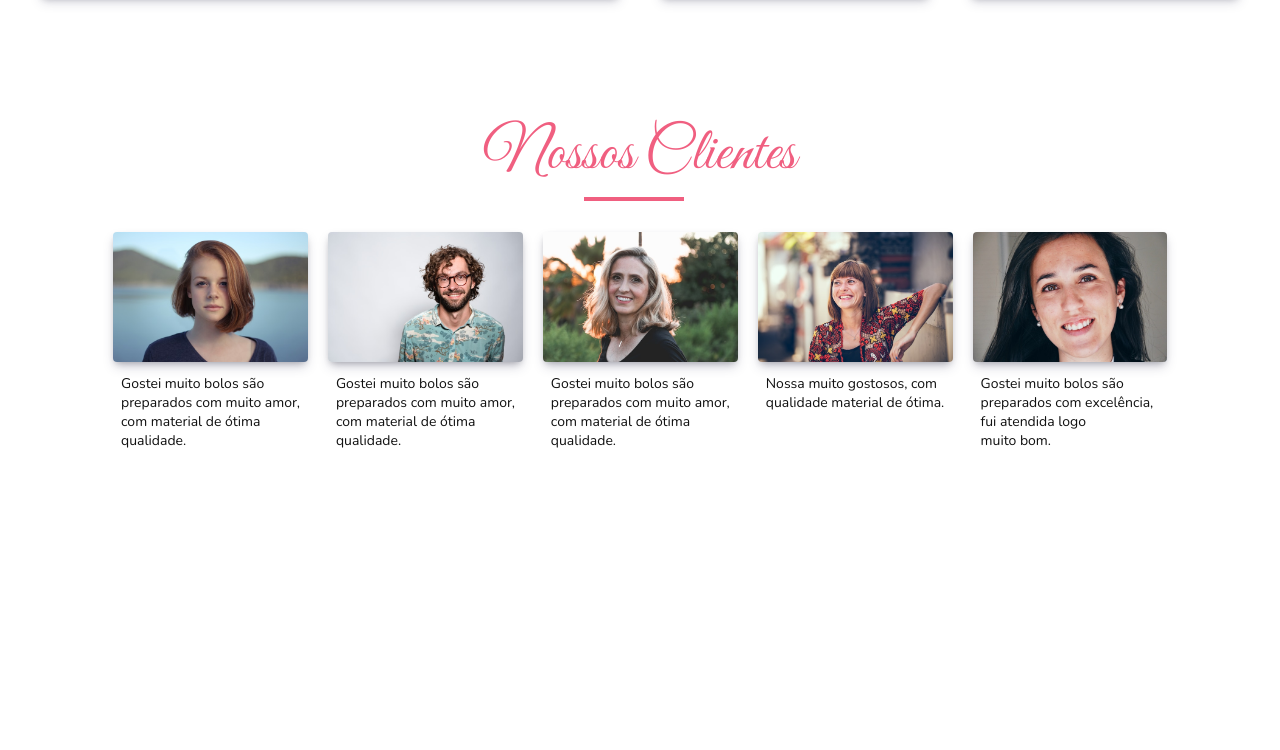
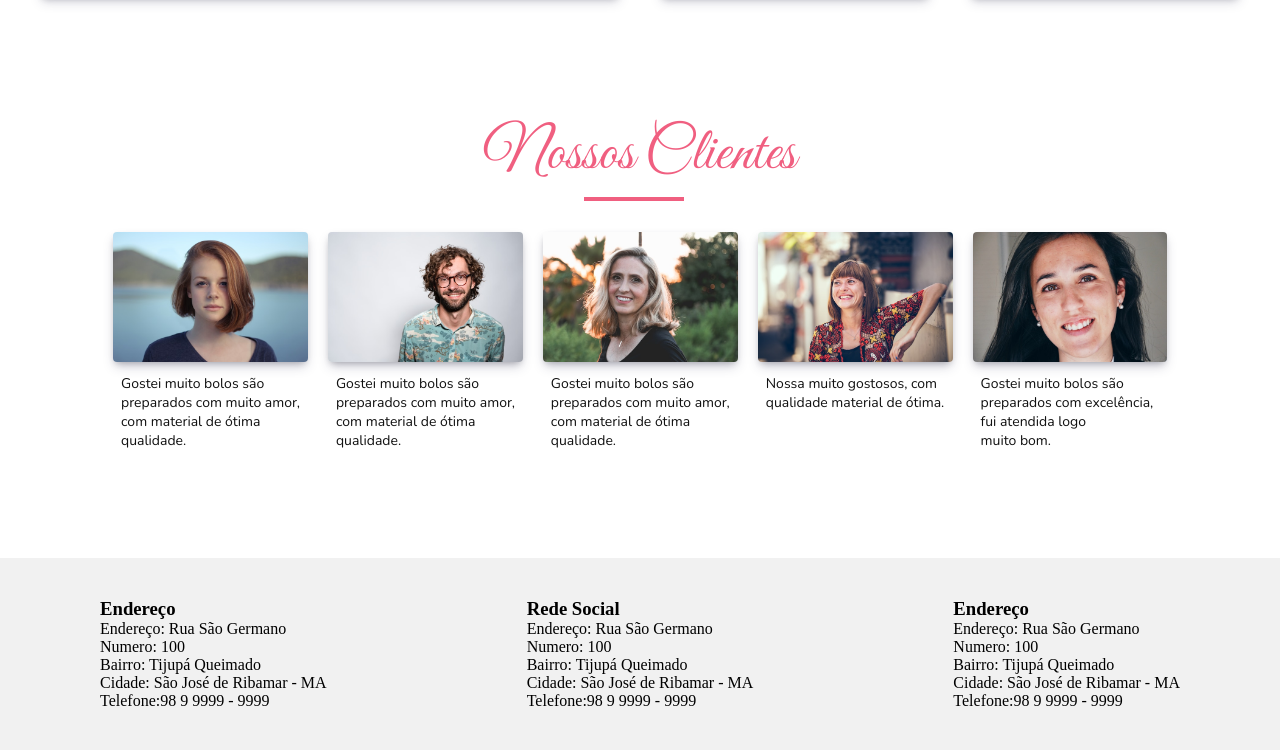
Before and after one commit to FranksdeSena/FranksdeSena.github.io, a plain HTML site: page index.html in a window 1280 px wide. Shown: the part 3042-3792 px from the top of the page. Before the commit the page ends 3600 px from the top, so only its background shows below. Drawn offline with nearby package versions, Linux system fonts and the light colour scheme.

Commit message:
adicionado o footer

```diff
--- a/css/styles.css
+++ b/css/styles.css
@@ -484,7 +484,6 @@ body {
   position: absolute;
 }
 
-
 .section-clientes-bg p {
   font-family: 'Nunito', sans-serif;
   font-size: 1.4rem;
@@ -503,7 +502,6 @@ body {
   box-shadow: rgba(50, 50, 93, 0.25) 0px 6px 12px -2px, rgba(0, 0, 0, 0.3) 0px 3px 7px -3px;
 
 }
-
 
 .section-clientes img:hover {
   transform: scale(1.1);
@@ -546,3 +544,18 @@ body {
   }
 
 }
+
+/*Footer*/
+.footer-bg {
+  background-color: var(--background);
+}
+
+.footer-container {
+ display: grid;
+ grid-template-columns: 1fr 1fr 1fr;
+ justify-items: center;
+}
+
+.footer-endereco {
+ margin: 4rem 0;
+}
--- a/index.html
+++ b/index.html
@@ -124,5 +124,51 @@
         </div>
       </div>
     </section>
+
+    <!--Footer-->
+    <footer class="footer-bg">
+      <div class="footer-container">
+
+        <div class="footer-endereco">
+          <h3>Endereço</h3>
+          <ul>
+            <li>
+              <p>Endereço: Rua São Germano</p>
+              <p>Numero: 100</p>
+              <p>Bairro: Tijupá Queimado</p>
+              <p>Cidade: São José de Ribamar - MA</p>
+              <p>Telefone:98 9 9999 - 9999</p>
+            </li>
+          </ul>
+        </div>
+
+        <div class="footer-endereco">
+          <h3>Rede Social</h3>
+          <ul>
+            <li>
+              <p>Endereço: Rua São Germano</p>
+              <p>Numero: 100</p>
+              <p>Bairro: Tijupá Queimado</p>
+              <p>Cidade: São José de Ribamar - MA</p>
+              <p>Telefone:98 9 9999 - 9999</p>
+            </li>
+          </ul>
+        </div>
+
+        <div class="footer-endereco">
+          <h3>Endereço</h3>
+          <ul>
+            <li>
+              <p>Endereço: Rua São Germano</p>
+              <p>Numero: 100</p>
+              <p>Bairro: Tijupá Queimado</p>
+              <p>Cidade: São José de Ribamar - MA</p>
+              <p>Telefone:98 9 9999 - 9999</p>
+            </li>
+          </ul>
+        </div>
+
+      </div>
+    </footer>
   </body>
 </html>
```
